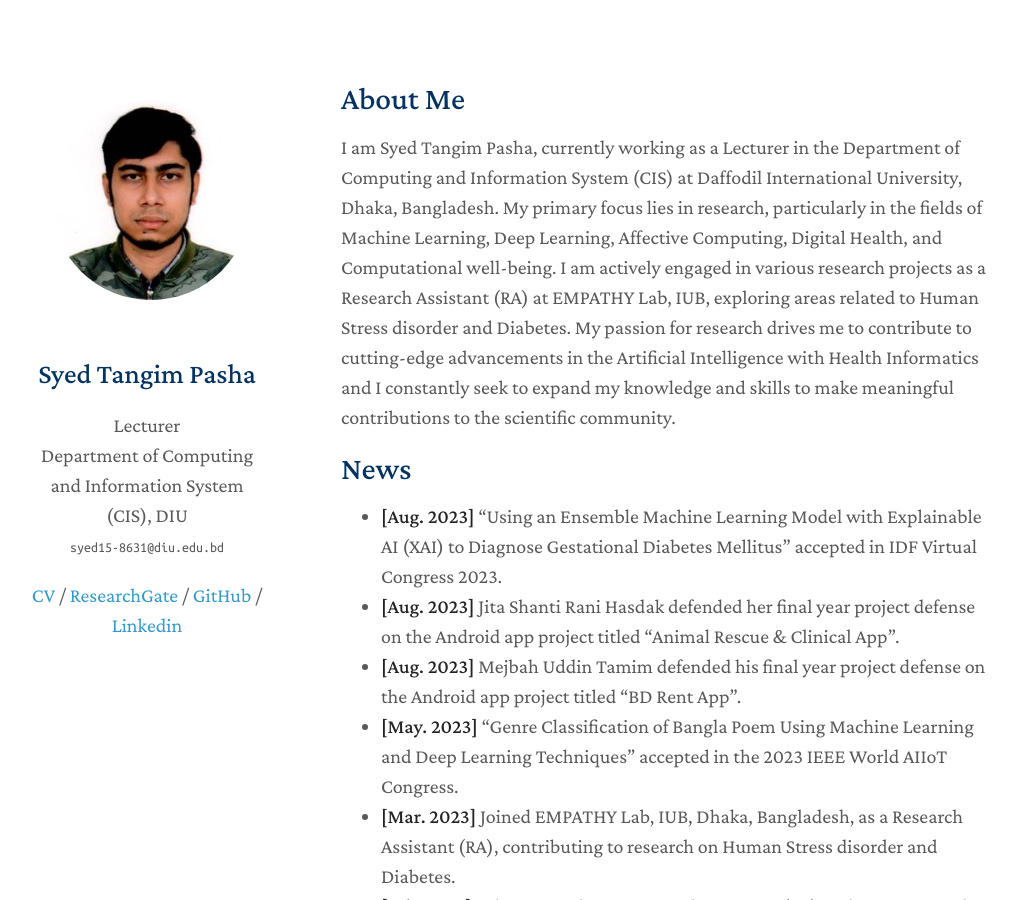
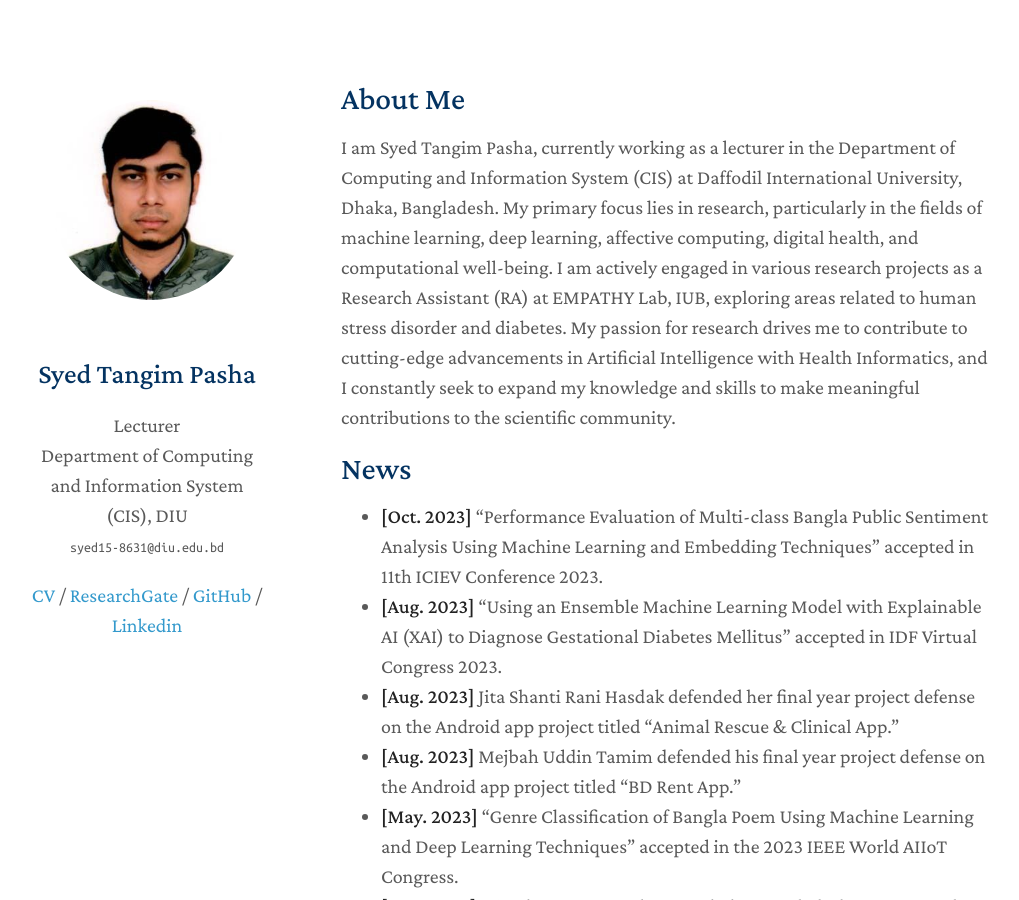
Before and after one commit to Syed-Tangim-Pasha/syed-tangim-pasha.github.io, a Jekyll site: the page built from index.md, in a window 1280 px wide and 900 px high. Shown: the whole window, without its empty margins (129-1148 px from the left). Built offline with Jekyll 4.4.1, drawn with Linux system fonts in a browser that asks for light colours; nearby versions of some CDN libraries; a style sheet for code colours, icons or effects is not loaded; our own code applies the rules of GitHub Pages for plain Markdown files; some of the changed text lies outside the part shown.

Commit message:
Update index.md

```diff
--- a/index.md
+++ b/index.md
@@ -4,13 +4,14 @@ layout: homepage
 
 ## About Me
 
-I am Syed Tangim Pasha, currently working as a Lecturer in the Department of Computing and Information System (CIS) at Daffodil International University, Dhaka, Bangladesh. My primary focus lies in research, particularly in the fields of Machine Learning, Deep Learning, Affective Computing, Digital Health, and Computational well-being. I am actively engaged in various research projects as a Research Assistant (RA) at EMPATHY Lab, IUB, exploring areas related to Human Stress disorder and Diabetes. My passion for research drives me to contribute to cutting-edge advancements in the Artificial Intelligence with Health Informatics and I constantly seek to expand my knowledge and skills to make meaningful contributions to the scientific community.
+I am Syed Tangim Pasha, currently working as a lecturer in the Department of Computing and Information System (CIS) at Daffodil International University, Dhaka, Bangladesh. My primary focus lies in research, particularly in the fields of machine learning, deep learning, affective computing, digital health, and computational well-being. I am actively engaged in various research projects as a Research Assistant (RA) at EMPATHY Lab, IUB, exploring areas related to human stress disorder and diabetes. My passion for research drives me to contribute to cutting-edge advancements in Artificial Intelligence with Health Informatics, and I constantly seek to expand my knowledge and skills to make meaningful contributions to the scientific community.
 
 ## News
 
+- **[Oct. 2023]** "Performance Evaluation of Multi-class Bangla Public Sentiment Analysis Using Machine Learning and Embedding Techniques" accepted in 11th ICIEV Conference 2023.
 - **[Aug. 2023]** "Using an Ensemble Machine Learning Model with Explainable AI (XAI) to Diagnose Gestational Diabetes Mellitus" accepted in IDF Virtual Congress 2023.
-- **[Aug. 2023]** Jita Shanti Rani Hasdak defended her final year project defense on the Android app project titled "Animal Rescue & Clinical App".
-- **[Aug. 2023]** Mejbah Uddin Tamim defended his final year project defense on the Android app project titled "BD Rent App".
+- **[Aug. 2023]** Jita Shanti Rani Hasdak defended her final year project defense on the Android app project titled "Animal Rescue & Clinical App."
+- **[Aug. 2023]** Mejbah Uddin Tamim defended his final year project defense on the Android app project titled "BD Rent App."
 - **[May. 2023]** "Genre Classification of Bangla Poem Using Machine Learning and Deep Learning Techniques" accepted in the 2023 IEEE World AIIoT Congress.
 - **[Mar. 2023]** Joined EMPATHY Lab, IUB, Dhaka, Bangladesh, as a Research Assistant (RA), contributing to research on Human Stress disorder and Diabetes.
 - **[Feb. 2023]** Takes on a role as a Research Assistant (RA) at the CCDS.AI Lab, IUB, Dhaka, Bangladesh.
@@ -33,7 +34,7 @@ I am Syed Tangim Pasha, currently working as a Lecturer in the Department of Com
 ## Projects
 
 - **Bangla Poem Dataset [<a href="https://data.mendeley.com/datasets/zgmrk5m566/draft?a=e1505a47-eb75-4623-9aef-fa845961114b">Mendeley Data</a>]:** We have collected 2207 poems with 11 different categories of the poem and these poems are belongs to 41 different writers’ writings. We have collected different categories of poems from the website of <a href="https://banglarkobita.com/">banglarkobita</a>. After collecting poems, we preprocessed our dataset and made our dataset for our research on Bangla poem classification.
-- **Online Voting System With Linked list Data Structure [<a href="https://github.com/Syed-Tangim-Pasha/Online-Voting-System">GitHub</a>]:** In this project I mainly focused on how data privacy is needed for the online voting system. I was using a linked list data structure in the software to track every user vote and I did this for the society why we should know about any software before using it.
+- **Online Voting System With Linked List Data Structure [<a href="https://github.com/Syed-Tangim-Pasha/Online-Voting-System">GitHub</a>]:** In this project, I mainly focused on how data privacy is needed for the online voting system. I was using a linked list data structure in the software to track every user vote, and I did this to tell society why we should know about any software before using it.
 
 ## Skills
 
```
